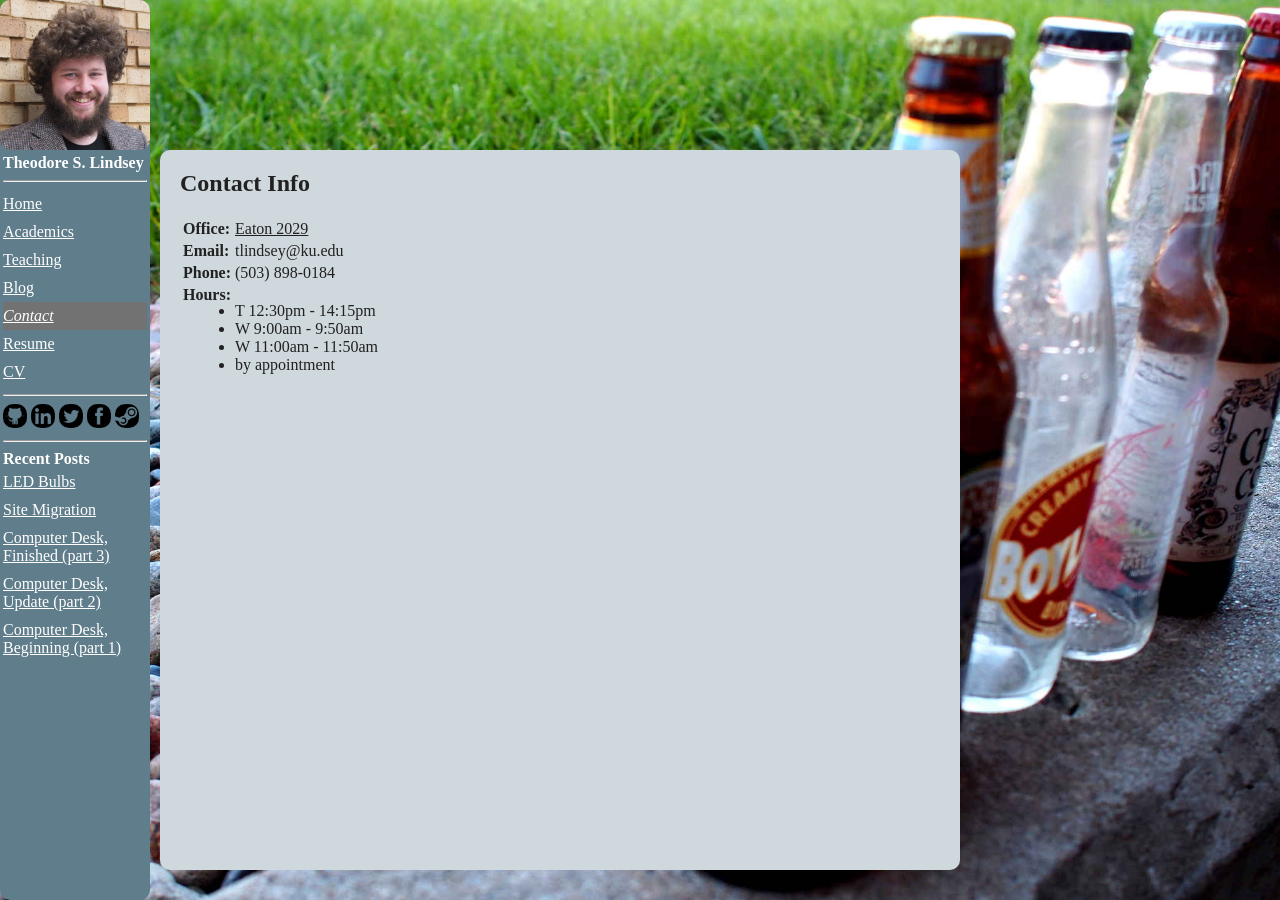
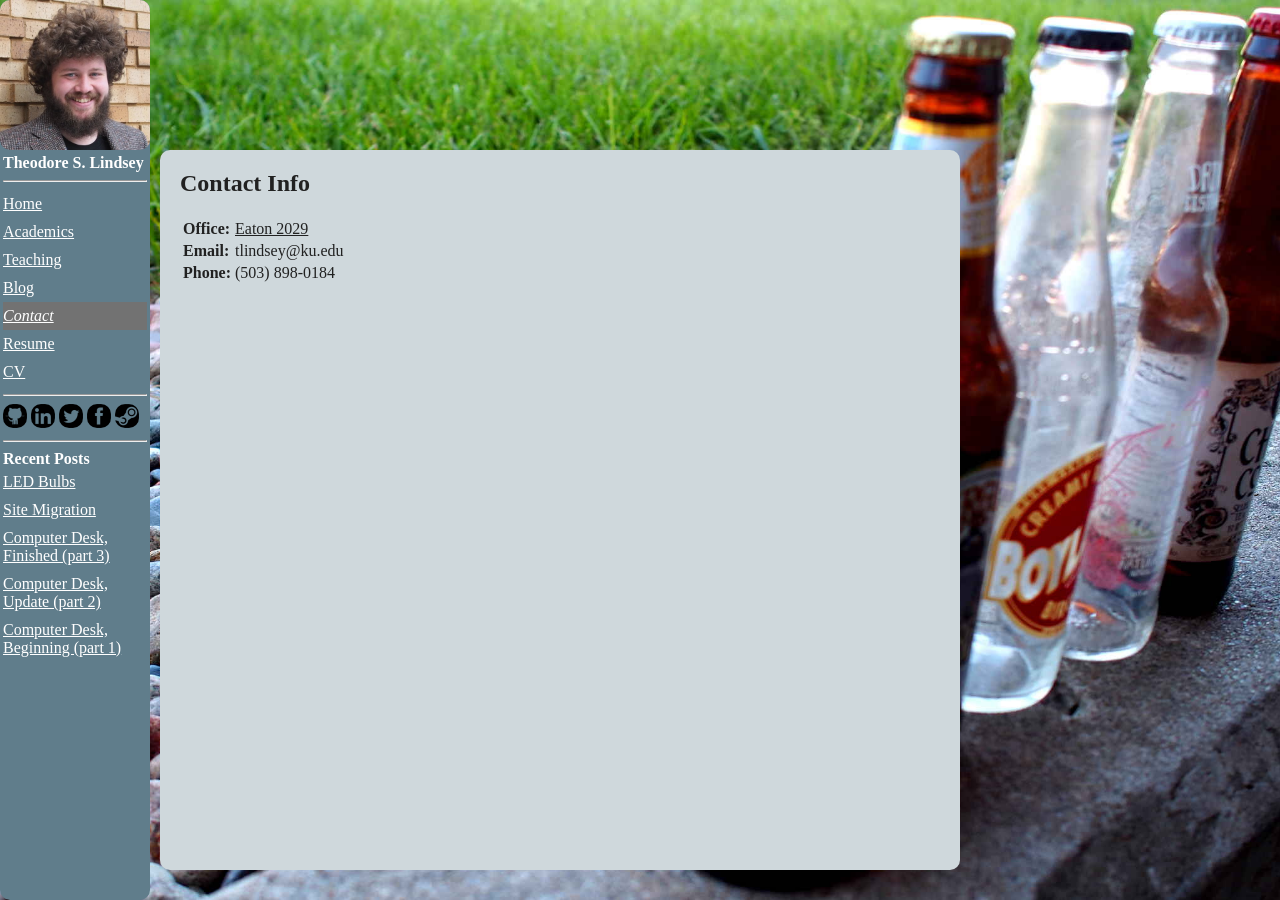
Before and after one commit to RagingRoosevelt/RagingRoosevelt.github.io, a Jekyll site: the page built from contact.html, in a window 1280 px wide. Built offline with Jekyll 4.4.1, drawn with Linux system fonts in a browser that asks for light colours.

Commit message:
Updated office hours

```diff
--- a/_config.yml
+++ b/_config.yml
@@ -19,11 +19,6 @@ username_facebook: theodore.lindsey
 phone: "(503) 898-0184"
 email: tlindsey@ku.edu
 office: Eaton 2029
-hours: "<ul style=\"padding: 0px; margin: 0px; margin-top: 1em\"><li>T 12:30pm - 14:15pm</li><li>W 9:00am - 9:50am</li><li>W 11:00am - 11:50am</li><li>by appointment</li></ul>"
-
-# Build settings
-markdown: kramdown
-pygments: true
 
 timezone: America/Chicago
 
--- a/contact.html
+++ b/contact.html
@@ -13,6 +13,5 @@ last_modified_at: 2015-08-27
 <tr><td><b>Office:</b></td><td><a href="https://www.google.com/maps/place/Eaton+Hall,+Lawrence,+KS+66045">{{ site.office }}</a></td></tr>
 <tr><td><b>Email:</b></td><td>{{ site.email }}</td></tr>
 <tr><td><b>Phone:</b></td><td>{{ site.phone }}</td></tr>
-<tr><td valign="top"><b>Hours:</b></td><td>{{ site.hours }}</td></tr>
 </table>
 </p>
```
Also changed, not shown: teaching/index.md (+3 -1 lines), 1 other file.
